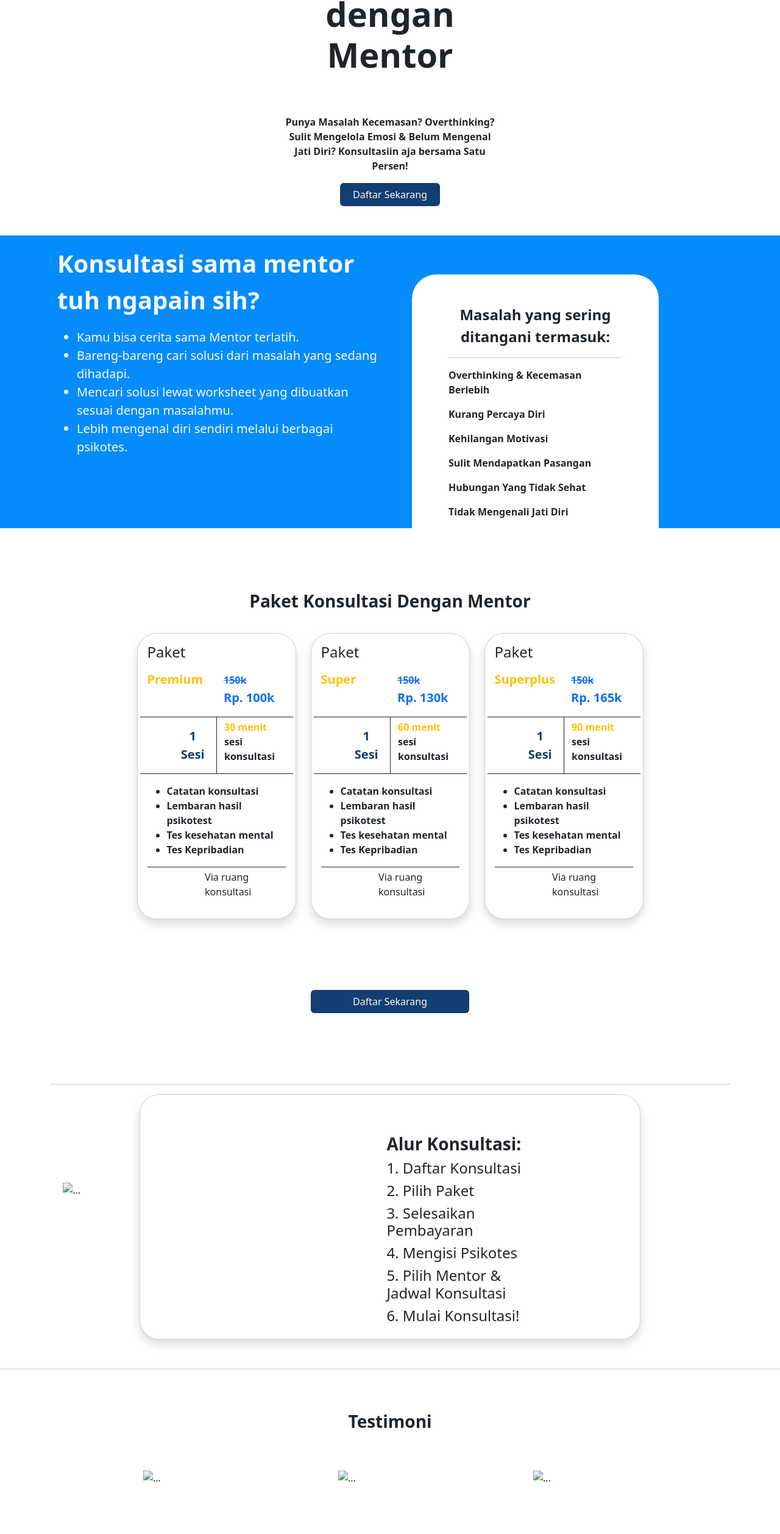
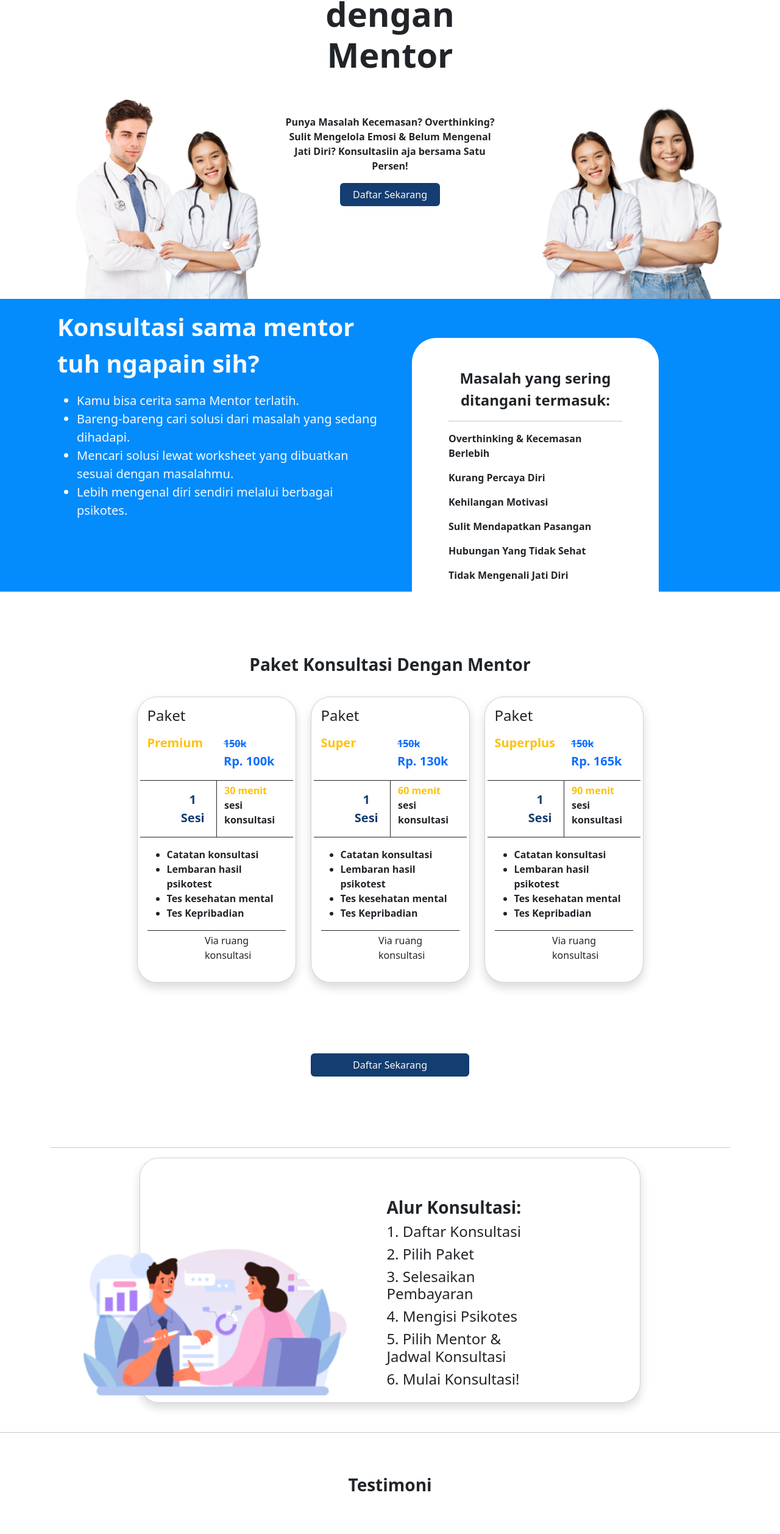
Before and after one commit to arysyahbana/HealthCare-Bootstrap, a plain HTML site: page mentor.html in a window 1280 px wide. Shown: the part 178-2693 px from the top of the page at 61% size. Drawn offline with nearby package versions, Linux system fonts and the light colour scheme; the site is published under a folder, as on GitHub Pages, so addresses that start at the root find nothing.

Commit message:
Update mentor.html

```diff
--- a/mentor.html
+++ b/mentor.html
@@ -16,7 +16,7 @@
     <!-- Awal Navigasi -->
     <nav class="navbar navbar-expand-lg bg-primary fixed-top">
       <div class="container" style="font-family: 'Poppins', sans-serif;">
-        <a class="navbar-brand text-light fw-bold" href="index.html"><img src="/Asset/Heart Health.svg" alt="">HealthCare</a>
+        <a class="navbar-brand text-light fw-bold" href="index.html"><img src="Asset/Heart Health.svg" alt="">HealthCare</a>
         <button class="navbar-toggler" type="button" data-bs-toggle="collapse" data-bs-target="#navbarNav" aria-controls="navbarNav" aria-expanded="false" aria-label="Toggle navigation">
           <span class="navbar-toggler-icon"></span>
         </button>
@@ -51,7 +51,7 @@
         </div>
         <div class="row">
             <div class="col-lg-4 d-none d-lg-block text-center">
-                <img src="/Asset/dokter 1.png" alt="" height="350rem">
+                <img src="Asset/dokter 1.png" alt="" height="350rem">
             </div>
             <div class="col-lg-4 col-md-12 col-sm-12">
                 <div class="py-5">
@@ -64,7 +64,7 @@
                 </div>
             </div>
             <div class="col-lg-4 d-none d-lg-block text-center">
-                <img src="/Asset/Dokter 2.png" alt="" height="350rem">
+                <img src="Asset/Dokter 2.png" alt="" height="350rem">
             </div>
         </div>
     </div>
@@ -247,7 +247,7 @@
                 <div class="container ms-5 mt-5">
                   <div class="row justify-content-center">
                     <div class="col-lg-2 d-lg-block d-none d-md-block">
-                      <img  src="/Asset/consultant_3-removebg-preview 1.png" width="500px" alt="..." style="position:absolute; margin-top: 80px; margin-left: -400px; z-index: 1;">
+                      <img  src="Asset/consultant_3-removebg-preview 1.png" width="500px" alt="..." style="position:absolute; margin-top: 80px; margin-left: -400px; z-index: 1;">
                     </div>
                     <div class="col-lg-4 col-md-12 col-sm-12">
                       <h3 class="fs-3 fw-bold">Alur Konsultasi:</h3>
@@ -268,7 +268,7 @@
     <hr class="mt-5">
 
       <!-- <div class="container flex-column-reverse flex-md-row card d-flex rounded-5">
-        <img style="margin-bottom: -60px; margin-left: -100px;" class="w-100 w-md-50" src="/Asset/consultant_3-removebg-preview 1.png" alt="...">
+        <img style="margin-bottom: -60px; margin-left: -100px;" class="w-100 w-md-50" src="Asset/consultant_3-removebg-preview 1.png" alt="...">
         <div class="w-100 w-md-50 p-5">
             <h3 class="fs-3 fw-bold">Alur Konsultasi:</h3>
             <h4>1. Daftar Konsultasi</h4>
@@ -296,7 +296,7 @@
       <div class="row d-flex justify-content-center">
 
         <div class="col-xl-3 col-lg-4 col-md-6 col-sm-12 py-5 my-3 d-flex justify-content-center">
-          <img src="/Asset/Ellipse 34.png" width="177px" alt="..." style="position: absolute; margin-left: 7px; margin-top: -120px; z-index: 1;">
+          <img src="Asset/Ellipse 34.png" width="177px" alt="..." style="position: absolute; margin-left: 7px; margin-top: -120px; z-index: 1;">
           <div class="card shadow bg-body rounded-5" style="width: 18rem;">
             <div class="card-body mt-5 p-4">
               <h5 class="fs-6 fw-bold">John Desta , Padang</h5>
@@ -306,7 +306,7 @@
         </div>
 
         <div class="col-xl-3 col-lg-4 col-md-6 col-sm-12 py-5 my-3 d-flex justify-content-center">
-          <img src="/Asset/Ellipse 34.png" width="177px" alt="..." style="position: absolute; margin-left: 7px; margin-top: -120px; z-index: 1;">
+          <img src="Asset/Ellipse 34.png" width="177px" alt="..." style="position: absolute; margin-left: 7px; margin-top: -120px; z-index: 1;">
           <div class="card shadow bg-body rounded-5" style="width: 18rem;">
             <div class="card-body mt-5 p-4">
               <h5 class="fs-6 fw-bold">John Desta , Padang</h5>
@@ -316,7 +316,7 @@
         </div>
 
         <div class="col-xl-3 col-lg-4 col-md-6 col-sm-12 py-5 my-3 d-flex justify-content-center">
-          <img src="/Asset/Ellipse 34.png" width="177px" alt="..." style="position: absolute; margin-left: 7px; margin-top: -120px; z-index: 1;">
+          <img src="Asset/Ellipse 34.png" width="177px" alt="..." style="position: absolute; margin-left: 7px; margin-top: -120px; z-index: 1;">
           <div class="card shadow bg-body rounded-5" style="width: 18rem;">
             <div class="card-body mt-5 p-4">
               <h5 class="fs-6 fw-bold">John Desta , Padang</h5>
@@ -379,7 +379,7 @@
           </div>
           <div class="col-lg-4 cpl-md-12 col-sm-12 fw-bold py-3">
             <p>Copyright@2022</p>
-            <p><img src="/Asset/Rectangle 21.png" alt=""></p>
+            <p><img src="Asset/Rectangle 21.png" alt=""></p>
           </div>
         </div>
       </div>
```
